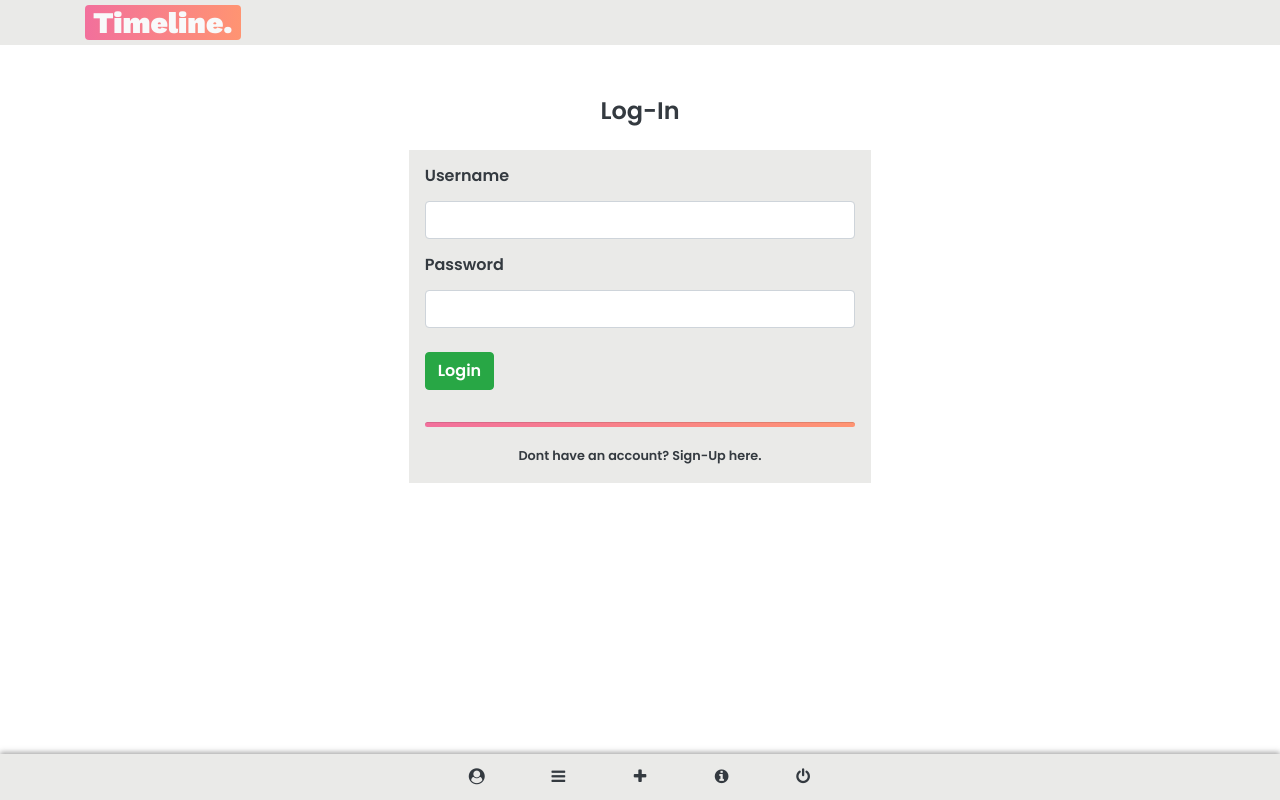
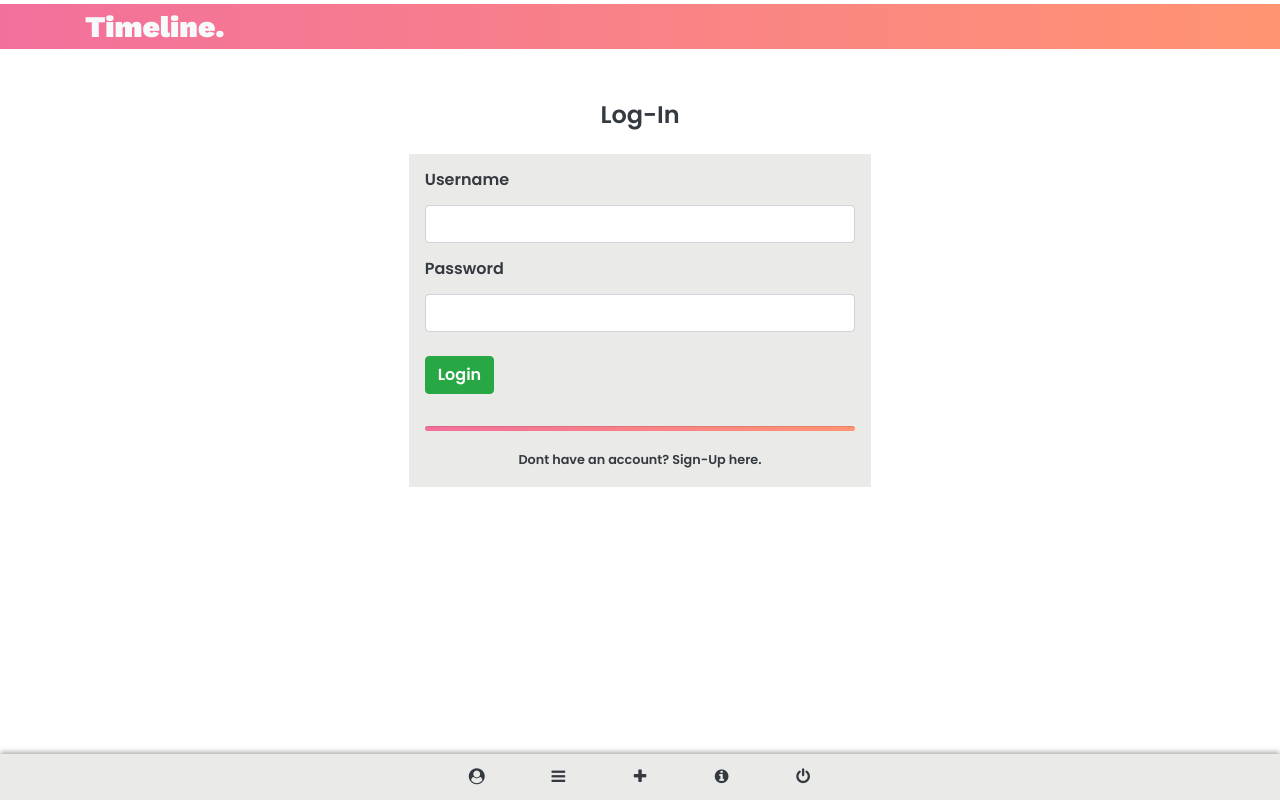
Before and after one commit to karandas777/timeline, a React (Create React App) app: page / in a window 1280 px wide. Built offline with nearby package versions, Linux system fonts and the light colour scheme.

Commit message:
fixed navbar

```diff
--- a/src/component/Header.js
+++ b/src/component/Header.js
@@ -31,11 +31,11 @@ export default class Header extends Component {
 
   render() {
     return (
-      <div className="container-fluid form-bg head px-1">
+      <div className="container-fluid bg-grad head px-1">
         <div className="container py-0">
-          <span className="nav-logo text-light mb-0 mt-1 bg-grad px-2 rounded">
+          <div className="nav-logo text-light mb-0 mt-1">
            Timeline.
-          </span>
+          </div>
         </div>
       </div>
     );
```
